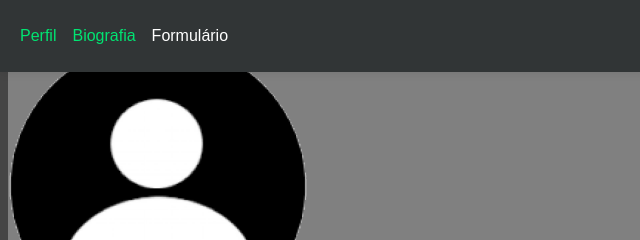
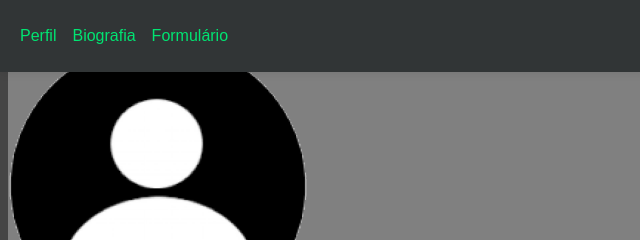
Before and after one commit to ThiagoP15/Formul-rio, a plain HTML site: page index.html in a window 1280 px wide. Shown: the top 240 px of the page, 0-640 px from the left. Drawn offline with Linux system fonts and the light colour scheme.

Commit message:
mudando cor do formulario na navbar

```diff
--- a/index.html
+++ b/index.html
@@ -20,7 +20,7 @@
             <a data-scroll="biografia" href="#biografiaP" class="active">Biografia</a>
 
 
-        <a data-scroll="formulario" href="#formulario">Formulário</a>
+        <a data-scroll="formulario" href="#formulario" class="active">Formulário</a>
     </nav>
     <section class="perfil" id="perfil" data-perfil>
        <div class="perfil-texto">
```
